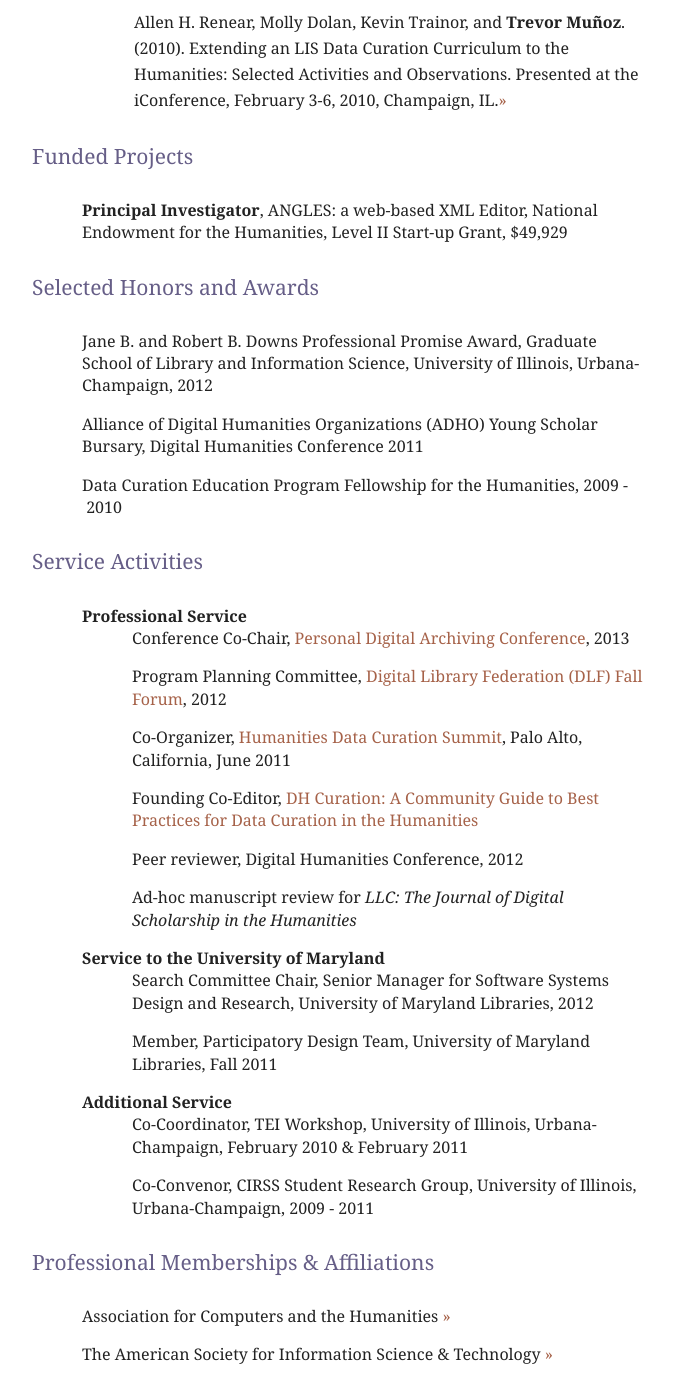
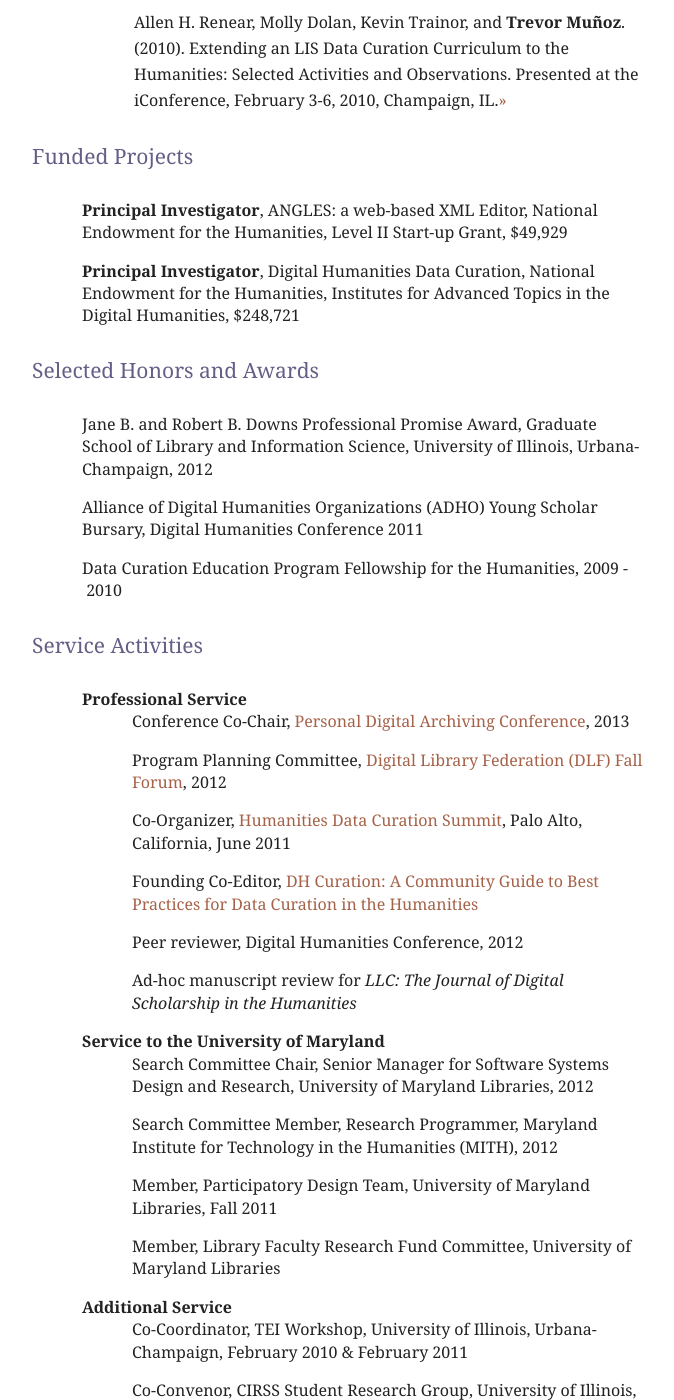
Before and after one commit to trevormunoz/calling-card, a Jekyll site: the page built from about/cv/index.html, in a window 1280 px wide and 1400 px high, scrolled down 2100 px. Shown: the whole window, without its empty margins (302-976 px from the left). Built offline with Jekyll 4.4.1, drawn with Linux system fonts in a browser that asks for light colours; nearby versions of some CDN libraries; Markdown is read by kramdown in place of the engine named in the settings.

Commit message:
Updated CV for DHDC

```diff
--- a/about/cv/index.html
+++ b/about/cv/index.html
@@ -65,6 +65,7 @@
     <h4>Funded Projects</h4>
     <ul>
       <li><strong>Principal Investigator</strong>, ANGLES: a web-based XML Editor, National Endowment for the Humanities, Level II Start-up Grant, $49,929</li>
+      <li><strong>Principal Investigator</strong>, Digital Humanities Data Curation, National Endowment for the Humanities, Institutes for Advanced Topics in the Digital Humanities,  $248,721</li>
     </ul>
 </div>
 <div id="awards"  >
@@ -90,7 +91,9 @@
               <li><strong>Service to the University of Maryland</strong>
                 <ul>
                   <li>Search Committee Chair, Senior Manager for Software Systems Design and Research, University of Maryland Libraries, 2012</li>
+                  <li>Search Committee Member, Research Programmer, Maryland Institute for Technology in the Humanities (MITH), 2012</li>
                   <li>Member, Participatory Design Team, University of Maryland Libraries, Fall 2011</li>
+                  <li>Member, Library Faculty Research Fund Committee, University of Maryland Libraries</li>
                 </ul>
               </li>
             <li><strong>Additional Service</strong>
```
